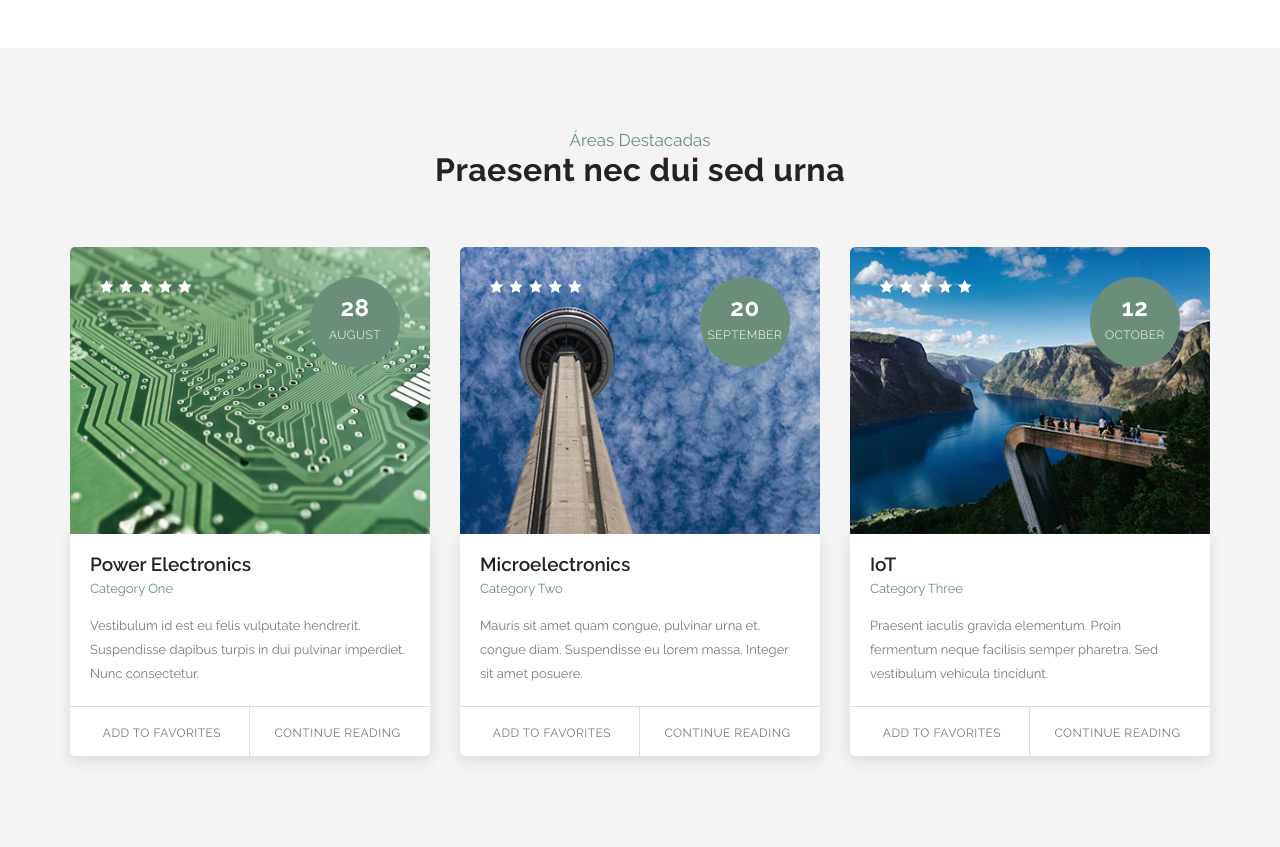
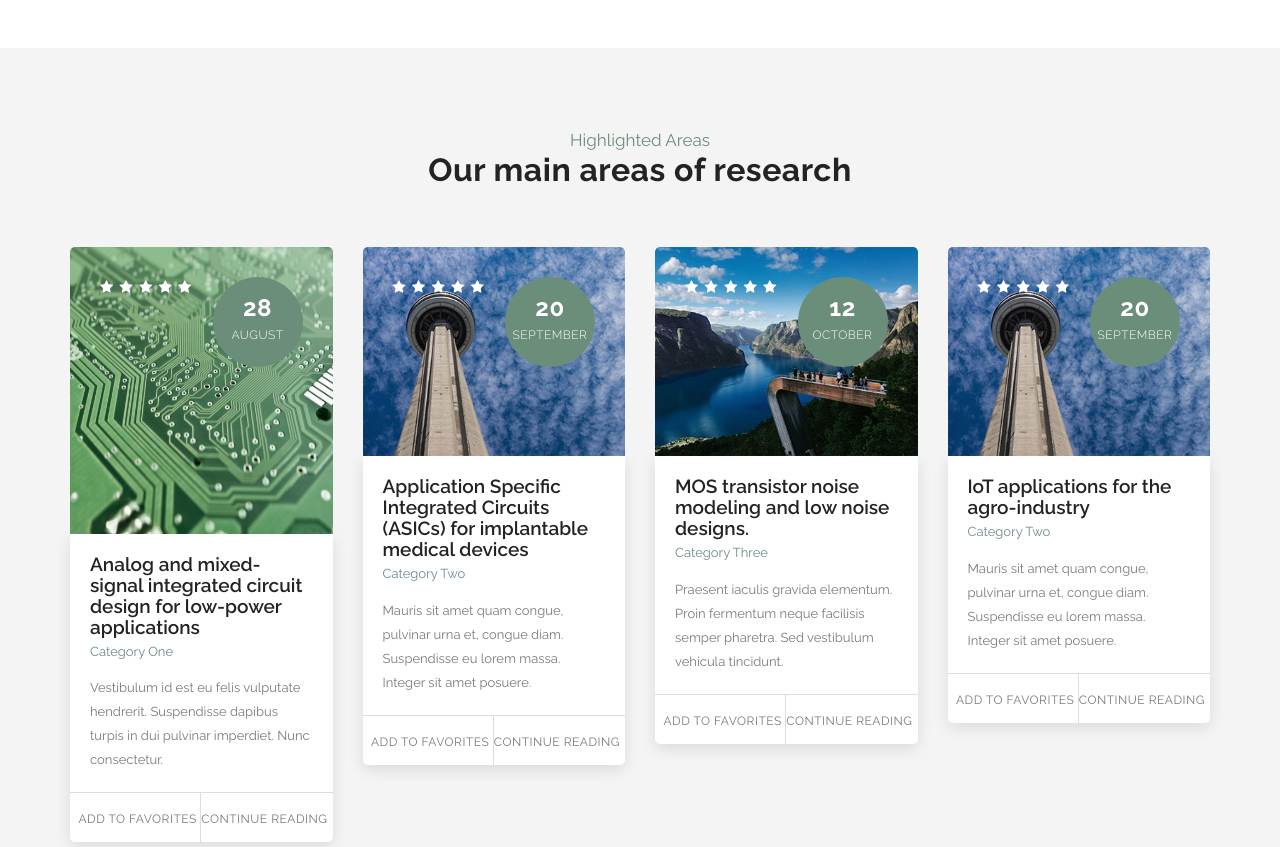
Before and after one commit to uDIE-UCU/uDIE-website, a plain HTML site: page index.html in a window 1280 px wide. Shown: the part 1480-2327 px from the top of the page. Drawn offline with nearby package versions, Linux system fonts and the light colour scheme.

Commit message:
cambios varios

```diff
--- a/css/templatemo-style.css
+++ b/css/templatemo-style.css
@@ -1348,6 +1348,7 @@ footer .contact-info ul li a {
     border-right: none;
   }
 
+
   section.our-services .service-item {
     margin-bottom: 30px;
   }
@@ -1409,6 +1410,7 @@ footer .contact-info ul li a {
   position: relative;
   overflow: hidden;
 }
+
 .gallery-item img {
   transition: transform 0.5s ease;
 }
--- a/index.html
+++ b/index.html
@@ -24,6 +24,8 @@
 	Venue Template
 	http://www.templatemo.com/tm-522-venue
 -->
+        <meta name="viewport" content="width=device-width, initial-scale=1">
+
     </head>
 
 <body>
@@ -143,13 +145,13 @@ In the last 20 years, its members have fabricated >20 ASICs, published 25 journa
             <div class="row">
                 <div class="col-md-12">
                     <div class="section-heading">
-                        <span>Áreas Destacadas</span>
-                        <h2>Praesent nec dui sed urna</h2>
+                        <span>Highlighted Areas</span>
+                        <h2>Our main areas of research</h2>
                     </div>
                 </div>
             </div>
             <div class="row">
-                <div class="col-md-4 col-sm-6 col-xs-12">
+                <div class="col-md-3 col-sm-6 col-xs-12">
                     <div class="featured-item">
                         <div class="thumb">
                             <img src="img/power_electronics.jpg" height="287" alt="">
@@ -168,7 +170,7 @@ In the last 20 years, its members have fabricated >20 ASICs, published 25 journa
                             </div>
                         </div>
                         <div class="down-content">
-                            <h4>Power Electronics</h4>
+                            <h4>Analog and mixed-signal integrated circuit design for low-power applications</h4>
                             <span>Category One</span>
                             <p>Vestibulum id est eu felis vulputate hendrerit. Suspendisse dapibus turpis in dui pulvinar imperdiet. Nunc consectetur.</p>
                             <div class="row">
@@ -186,7 +188,7 @@ In the last 20 years, its members have fabricated >20 ASICs, published 25 journa
                         </div>
                     </div>
                 </div>
-                <div class="col-md-4 col-sm-6 col-xs-12">
+                <div class="col-md-3 col-sm-6 col-xs-12">
                     <div class="featured-item">
                         <div class="thumb">
                             <img src="img/featured_item_2.jpg" alt="">
@@ -205,7 +207,7 @@ In the last 20 years, its members have fabricated >20 ASICs, published 25 journa
                             </div>
                         </div>
                         <div class="down-content">
-                            <h4>Microelectronics</h4>
+                            <h4>Application Specific Integrated Circuits (ASICs) for implantable medical devices</h4>
                             <span>Category Two</span>
                             <p>Mauris sit amet quam congue, pulvinar urna et, congue diam. Suspendisse eu lorem massa. Integer sit amet posuere.</p>
                             <div class="row">
@@ -223,7 +225,7 @@ In the last 20 years, its members have fabricated >20 ASICs, published 25 journa
                         </div>
                     </div>
                 </div>
-                <div class="col-md-4 col-sm-6 col-xs-12">
+                <div class="col-md-3 col-sm-6 col-xs-12">
                     <div class="featured-item">
                         <div class="thumb">
                             <img src="img/featured_item_3.jpg" alt="">
@@ -242,9 +244,46 @@ In the last 20 years, its members have fabricated >20 ASICs, published 25 journa
                             </div>
                         </div>
                         <div class="down-content">
-                            <h4>IoT</h4>
+                            <h4>MOS transistor noise modeling and low noise designs.</h4>
                             <span>Category Three</span>
                             <p>Praesent iaculis gravida elementum. Proin fermentum neque facilisis semper pharetra. Sed vestibulum vehicula tincidunt.</p>
+                            <div class="row">
+                                <div class="col-md-6 first-button">
+                                    <div class="text-button">
+                                        <a href="#">Add to favorites</a>
+                                    </div>
+                                </div>
+                                <div class="col-md-6">
+                                    <div class="text-button">
+                                        <a href="#">Continue Reading</a>
+                                    </div>
+                                </div>
+                            </div>
+                        </div>
+                    </div>
+                </div>
+                <div class="col-lg-3 col-md-6 col-sm-6 col-xs-12">
+                    <div class="featured-item">
+                        <div class="thumb">
+                            <img src="img/featured_item_2.jpg" alt="">
+                            <div class="overlay-content">
+                                <ul>
+                                    <li><i class="fa fa-star"></i></li>
+                                    <li><i class="fa fa-star"></i></li>
+                                    <li><i class="fa fa-star"></i></li>
+                                    <li><i class="fa fa-star"></i></li>
+                                    <li><i class="fa fa-star"></i></li>
+                                </ul>
+                            </div>
+                            <div class="date-content">
+                                <h6>20</h6>
+                                <span>September</span>
+                            </div>
+                        </div>
+                        <div class="down-content">
+                            <h4>IoT applications for the agro-industry</h4>
+                            <span>Category Two</span>
+                            <p>Mauris sit amet quam congue, pulvinar urna et, congue diam. Suspendisse eu lorem massa. Integer sit amet posuere.</p>
                             <div class="row">
                                 <div class="col-md-6 first-button">
                                     <div class="text-button">
```
Also changed, not shown: publications.html (+2 -0 lines).
